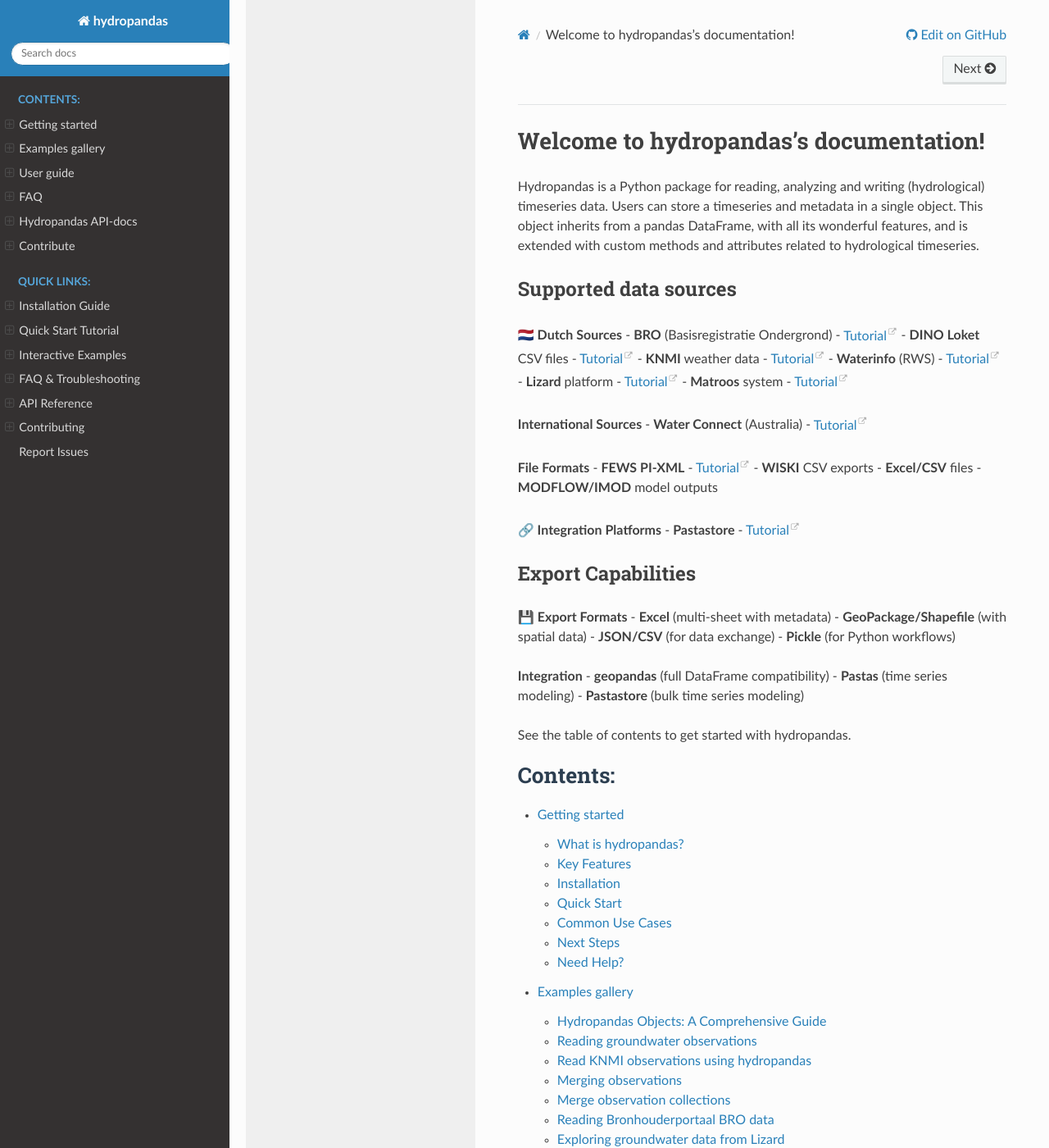
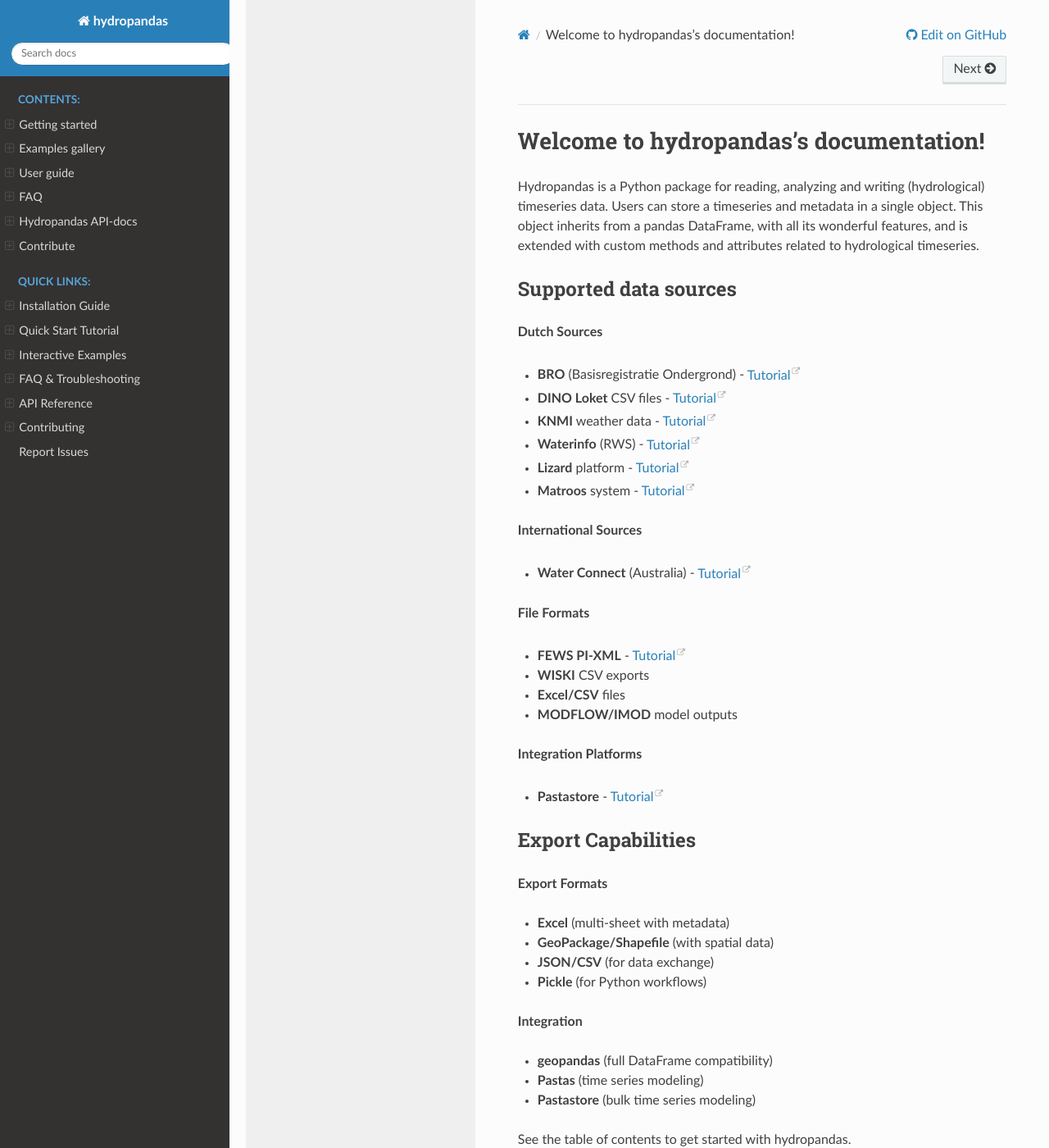
Before and after one commit to ArtesiaWater/hydropandas, a Sphinx documentation site: the page built from docs/index.rst, in a window 1280 px wide and 1400 px high. Shown: the whole window at 82% size. Built offline with Sphinx 7.4.7 and the Read the Docs theme 3.1.0, drawn with Linux system fonts in a browser that asks for light colours.

Commit message:
improve rst bullet points

```diff
--- a/docs/index.rst
+++ b/docs/index.rst
@@ -10,39 +10,45 @@
 Supported data sources
 ----------------------
 
-**🇳🇱 Dutch Sources**
-- **BRO** (Basisregistratie Ondergrond) - `Tutorial <examples/01_groundwater_observations.html>`_
-- **DINO Loket** CSV files - `Tutorial <examples/01_groundwater_observations.html>`_
-- **KNMI** weather data - `Tutorial <examples/02_knmi_observations.html>`_
-- **Waterinfo** (RWS) - `Tutorial <examples/08_waterinfo.html>`_
-- **Lizard** platform - `Tutorial <examples/06_lizard.html>`_
-- **Matroos** system - `Tutorial <examples/11_matroos.html>`_
+**Dutch Sources**
+
+* **BRO** (Basisregistratie Ondergrond) - `Tutorial <examples/01_groundwater_observations.html>`_
+* **DINO Loket** CSV files - `Tutorial <examples/01_groundwater_observations.html>`_
+* **KNMI** weather data - `Tutorial <examples/02_knmi_observations.html>`_
+* **Waterinfo** (RWS) - `Tutorial <examples/08_waterinfo.html>`_
+* **Lizard** platform - `Tutorial <examples/06_lizard.html>`_
+* **Matroos** system - `Tutorial <examples/11_matroos.html>`_
 
 **International Sources**
-- **Water Connect** (Australia) - `Tutorial <examples/09_waterconnect.html>`_
+
+* **Water Connect** (Australia) - `Tutorial <examples/09_waterconnect.html>`_
 
 **File Formats**
-- **FEWS PI-XML** - `Tutorial <examples/07_fews.html>`_
-- **WISKI** CSV exports
-- **Excel/CSV** files
-- **MODFLOW/IMOD** model outputs
 
-**🔗 Integration Platforms**
-- **Pastastore** - `Tutorial <examples/03_hydropandas_and_pastas.html>`_
+* **FEWS PI-XML** - `Tutorial <examples/07_fews.html>`_
+* **WISKI** CSV exports
+* **Excel/CSV** files
+* **MODFLOW/IMOD** model outputs
+
+**Integration Platforms**
+
+* **Pastastore** - `Tutorial <examples/03_hydropandas_and_pastas.html>`_
 
 Export Capabilities
 -------------------
 
-💾 **Export Formats**
-- **Excel** (multi-sheet with metadata)
-- **GeoPackage/Shapefile** (with spatial data)
-- **JSON/CSV** (for data exchange)
-- **Pickle** (for Python workflows)
+**Export Formats**
+
+* **Excel** (multi-sheet with metadata)
+* **GeoPackage/Shapefile** (with spatial data)
+* **JSON/CSV** (for data exchange)
+* **Pickle** (for Python workflows)
 
 **Integration**
-- **geopandas** (full DataFrame compatibility)
-- **Pastas** (time series modeling)
-- **Pastastore** (bulk time series modeling)
+
+* **geopandas** (full DataFrame compatibility)
+* **Pastas** (time series modeling)
+* **Pastastore** (bulk time series modeling)
 
 See the table of contents to get started with hydropandas.
 
```
Also changed, not shown: docs/user_guide.rst (+6 -6 lines).
